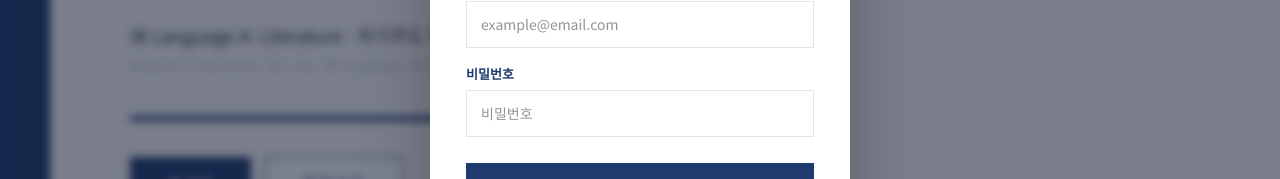
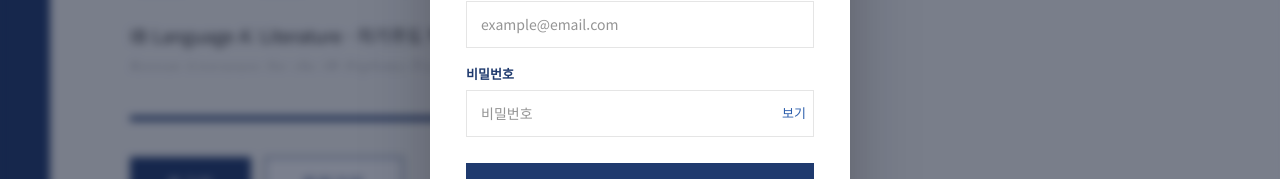
Before and after one commit to cyoono/ib-korean-literature, a Next.js app: page / in a window 1280 px wide. Both pictures are taken after a click on the button "로그인". Shown: the part 311-490 px from the top of the page. Built offline with nearby package versions, Linux system fonts and the light colour scheme; no server answers.

Commit message:
AI 채점 점수를 선생님 채점 화면에 자동 표시

```diff
--- a/src/app/page.tsx
+++ b/src/app/page.tsx
@@ -8,6 +8,7 @@ export default function Home() {
   const [name, setName] = useState('');
   const [email, setEmail] = useState('');
   const [password, setPassword] = useState('');
+  const [showPw, setShowPw] = useState(false);
   const [message, setMessage] = useState('');
   const [loading, setLoading] = useState(false);
 
@@ -110,7 +111,12 @@ export default function Home() {
             </div>
             <div className="field">
               <label>비밀번호</label>
-              <input type="password" value={password} onChange={(e) => setPassword(e.target.value)} placeholder="비밀번호" />
+              <div style={{ position: 'relative' }}>
+                <input type={showPw ? 'text' : 'password'} value={password} onChange={(e) => setPassword(e.target.value)} placeholder="비밀번호" style={{ width: '100%', paddingRight: 48 }} />
+                <button type="button" onClick={() => setShowPw(!showPw)} style={{ position: 'absolute', right: 8, top: '50%', transform: 'translateY(-50%)', background: 'none', border: 'none', cursor: 'pointer', fontSize: 13, color: '#2E5FAC' }}>
+                  {showPw ? '숨기기' : '보기'}
+                </button>
+              </div>
             </div>
             <button className="submit" onClick={handleLogin} disabled={loading}>
               {loading ? '확인 중...' : '로그인'}
@@ -136,7 +142,12 @@ export default function Home() {
             </div>
             <div className="field">
               <label>비밀번호</label>
-              <input type="password" value={password} onChange={(e) => setPassword(e.target.value)} placeholder="8자 이상" />
+              <div style={{ position: 'relative' }}>
+                <input type={showPw ? 'text' : 'password'} value={password} onChange={(e) => setPassword(e.target.value)} placeholder="8자 이상" style={{ width: '100%', paddingRight: 48 }} />
+                <button type="button" onClick={() => setShowPw(!showPw)} style={{ position: 'absolute', right: 8, top: '50%', transform: 'translateY(-50%)', background: 'none', border: 'none', cursor: 'pointer', fontSize: 13, color: '#2E5FAC' }}>
+                  {showPw ? '숨기기' : '보기'}
+                </button>
+              </div>
             </div>
             <button className="submit" onClick={handleSignup} disabled={loading}>
               {loading ? '신청 중...' : '가입 신청'}
--- a/src/app/teacher/page.tsx
+++ b/src/app/teacher/page.tsx
@@ -10,11 +10,10 @@ type Sub = {
   assignment_id: string;
   content: string;
   submitted_at: string;
-  final_score: number | null;
-  final_feedback: string | null;
+  ai_score: number | null;
+  ai_feedback: string | null;
   published_to_student: boolean;
 };
-
 type Asg = { id: string; lesson_id: string; order_index: number; title: string; prompt: string; max_score: number };
 type LessonLite = { id: string; lesson_number: number; title: string };
 type ProfileLite = { id: string; name: string; email: string };
@@ -61,12 +60,12 @@ export default function TeacherPage() {
   async function publish(s: Sub) {
     const a = asgOf(s);
     const max = a ? a.max_score : 7;
-    const sc = parseInt(scoreInput[s.id] !== undefined ? scoreInput[s.id] : (s.final_score !== null ? String(s.final_score) : ''), 10);
+    const sc = parseInt(scoreInput[s.id] !== undefined ? scoreInput[s.id] : (s.final_score !== null ? String(s.final_score) : (s.ai_score !== null ? String(s.ai_score) : '')), 10);
     if (isNaN(sc) || sc < 0 || sc > max) {
       alert('0~' + max + ' 사이의 점수를 입력해 주세요');
       return;
     }
-    const fb = fbInput[s.id] !== undefined ? fbInput[s.id] : (s.final_feedback || '');
+    const fb = fbInput[s.id] !== undefined ? fbInput[s.id] : (s.final_feedback || s.ai_feedback || '');
     const { error } = await supabase.from('submissions').update({
       final_score: sc,
       final_feedback: fb,
```
